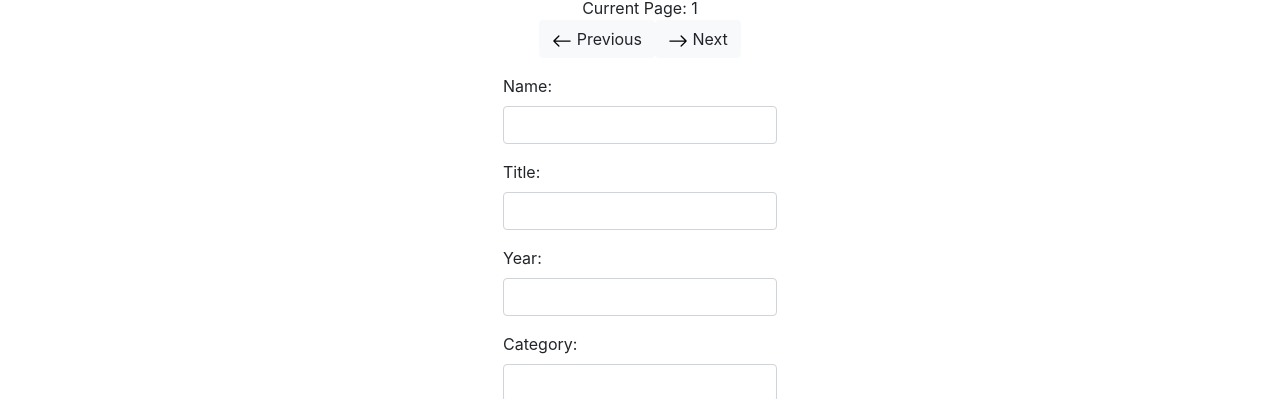
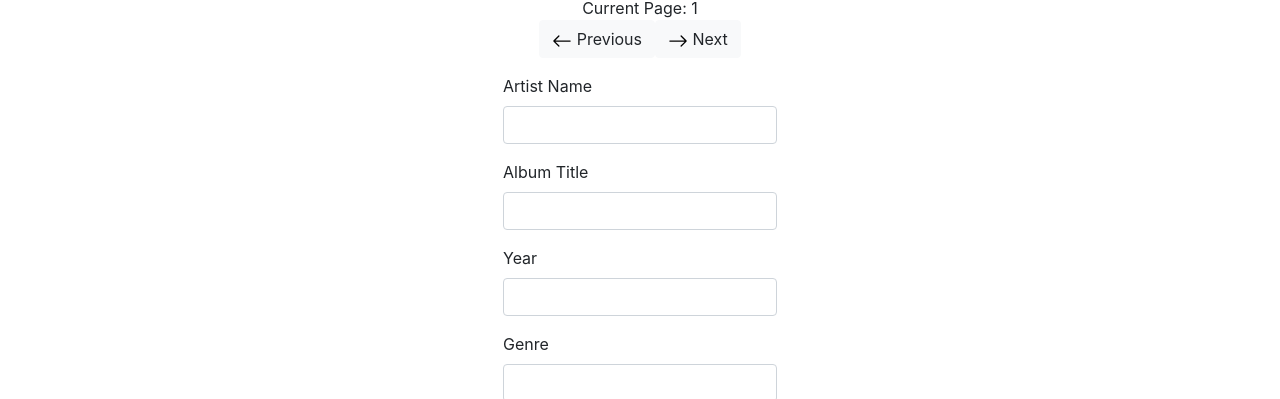
Before and after one commit to VeraWoerdeman/Week-2---Frontend, a React (Create React App) app in the folder wa-vera-app/: page / in a window 1280 px wide. Both pictures are taken after a click on the button "Add vinyl". Shown: the part 401-800 px from the top of the page. Built offline with nearby package versions, Linux system fonts and the light colour scheme.

Commit message:
Add vinyl adds card, but not yet the right values

```diff
--- a/wa-vera-app/src/App.js
+++ b/wa-vera-app/src/App.js
@@ -14,11 +14,12 @@ class App extends Component {
     currentPage: 1,
     cardsPerPage: 5,
     selectedCategory: '',
-    sortBy: '',
+    sortedComposers: '',
     showForm: false,
     formData: {
       name: '',
       title: '',
+      key: '',
       year: '',
       category: '',
       image: '',
@@ -119,14 +120,15 @@ class App extends Component {
       showForm: false,
       formData: {
         name: '',
+        key: '',
         title: '',
         year: '',
         category: '',
         image: '',
       },
     });
-    console.log('handleAddItem was called')
-  }
+  };
+
 
   handleInputChange = e => {
     const { name, value } = e.target;
@@ -139,14 +141,23 @@ class App extends Component {
   };
 
   handleHomeScreen = () => {
+    const sortedComposers = [...this.state.composers].sort((a, b) => {
+      return a.id - b.id;
+    });
     this.setState({
-      composers: composers,
-      selectedCategory: "",
-      sortBy: "",
-      currentPage:1
+
+
+      composers: sortedComposers,
+      selectedCategory: '',
+      currentPage:1,
+      showForm: false,
     });
 
+
+
     }
+
+
 
   render() {
     const { composers, currentPage, cardsPerPage, selectedCategory } = this.state;
@@ -167,18 +178,18 @@ class App extends Component {
       />
     ));
 
-    if (this.state.showForm) {
-      renderedCards.push(
-        <Card
-          key="new-card"
-          name={this.state.formData.name}
-          title={this.state.formData.title}
-          year={this.state.formData.year}
-          category={this.state.formData.category}
-          image={this.state.formData.image}
-        />
-      );
-    }
+    // if (this.state.showForm) {
+    //   renderedCards.push(
+    //     <Card
+    //       key="new-card"
+    //       name={this.state.formData.name}
+    //       title={this.state.formData.title}
+    //       year={this.state.formData.year}
+    //       category={this.state.formData.category}
+    //       image={this.state.formData.image}
+    //     />
+    //   );
+    // }
 
     return (
       <div>
@@ -195,7 +206,6 @@ class App extends Component {
          homePage={this.handleHomeScreen}
          toggleForm={this.toggleForm}
          submitForm={this.handleAddItem}
-          onSort={this.handleSort}
          currentPage={currentPage}
         />
        <div className="App">
@@ -205,6 +215,7 @@ class App extends Component {
                 handleSubmit={this.handleAddItem}
                 handleInputChange={this.handleInputChange}
                 formData={this.state.formData}
+                handleCancel={this.handleHomeScreen}
               />
             ) : (
               renderedCards
--- a/wa-vera-app/src/components/AddItemForm.js
+++ b/wa-vera-app/src/components/AddItemForm.js
@@ -1,72 +1,99 @@
 import React, { Component } from 'react';
 
 class AddItemForm extends Component {
-  constructor(props) {
-    super(props);
-    this.state = {
+  state = {
+    name: '',
+    title: '',
+    year: '',
+    category: '',
+    image: '',
+  };
+
+  handleInputChange = e => {
+    const { name, value } = e.target;
+    this.setState({ [name]: value });
+  };
+
+  handleSubmit = e => {
+    //e.preventDefault();
+    this.onSubmit(this.state);
+    this.setState({
       name: '',
       title: '',
       year: '',
       category: '',
       image: '',
-      collection: []
-    };
-    this.handleSubmit = this.handleSubmit.bind(this);
-  }
-
-  handleInputChange = (event) => {
-    const target = event.target;
-    const value = target.value;
-    const name = target.name;
-
-    this.setState({
-      [name]: value
     });
-  }
-
-  handleSubmit = (event) => {
-    event.preventDefault();
-    const newItem = {
-      name: this.state.name,
-      title: this.state.title,
-      year: this.state.year,
-      category: this.state.category,
-      image: this.state.image
-    };
-    const updatedCollection = [...this.state.collection, newItem];
-    this.setState({ collection: updatedCollection, showForm: false });
-    localStorage.setItem("collection", JSON.stringify(updatedCollection));
   };
 
-
   render() {
-    const { name, title, year, category, image } = this.state;
-    <form onSubmit={this.handleSubmit}></form>
-
-
     return (
-      <form onSubmit={() => this.props.handleSubmit({ name, title, year, category, image })}>
+      <form onSubmit={this.handleSubmit}>
         <div className="form-group">
-          <label htmlFor="name">Name:</label>
-          <input type="text" name="name" id="name" className="form-control" value={this.state.name} onChange={this.handleInputChange} />
+          <label htmlFor="name">Artist Name</label>
+          <input
+            type="text"
+            className="form-control"
+            id="name"
+            name="name"
+            value={this.state.name}
+            onChange={this.handleInputChange}
+          />
         </div>
         <div className="form-group">
-          <label htmlFor="title">Title:</label>
-          <input type="text" name="title" id="title" className="form-control" value={this.state.title} onChange={this.handleInputChange} />
+          <label htmlFor="title">Album Title</label>
+          <input
+            type="text"
+            className="form-control"
+            id="title"
+            name="title"
+            value={this.state.title}
+            onChange={this.handleInputChange}
+          />
         </div>
         <div className="form-group">
-          <label htmlFor="year">Year:</label>
-          <input type="text" name="year" id="year" className="form-control" value={this.state.year} onChange={this.handleInputChange} />
+          <label htmlFor="year">Year</label>
+          <input
+            type="text"
+            className="form-control"
+            id="year"
+            name="year"
+            value={this.state.year}
+            onChange={this.handleInputChange}
+          />
         </div>
         <div className="form-group">
-          <label htmlFor="category">Category:</label>
-          <input type="text" name="category" id="category" className="form-control" value={this.state.category} onChange={this.handleInputChange} />
+          <label htmlFor="category">Genre</label>
+          <input
+            type="text"
+            className="form-control"
+            id="category"
+            name="category"
+            value={this.state.category}
+            onChange={this.handleInputChange}
+          />
         </div>
         <div className="form-group">
-          <label htmlFor="image">Image:</label>
-          <input type="text" name="image" id="image" className="form-control" value={this.state.image} onChange={this.handleInputChange} />
+          <label htmlFor="image">Image URL</label>
+          <input
+            type="text"
+            className="form-control"
+            id="image"
+            name="image"
+            value={this.state.image}
+            onChange={this.handleInputChange}
+          />
         </div>
-        <button type="submit" className="btn btn-primary">Add vinyl</button>
+        <button type="submit" className="btn btn-primary mr-2" onClick={this.props.handleSubmit}>
+          Submit
+        </button>
+        <button
+          type="button"
+          className="btn btn-secondary"
+          onClick={this.props.handleCancel}
+        >
+          Cancel
+        </button>
       </form>
     );
   }
```
Lines whose indentation alone changed are shown as unchanged.
